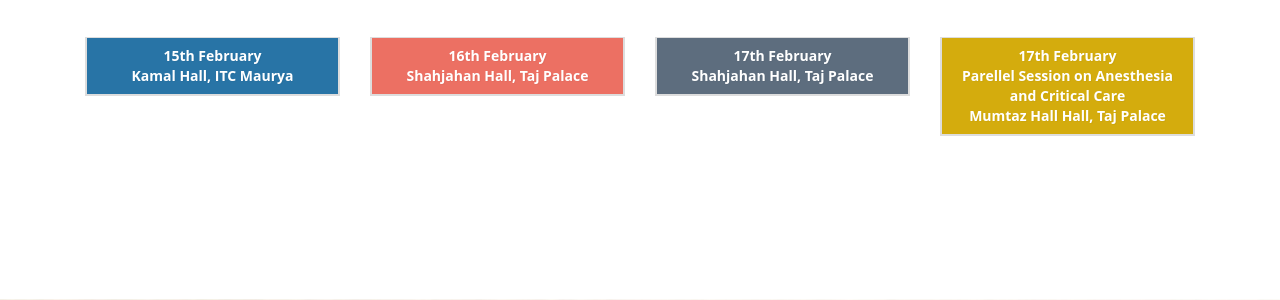
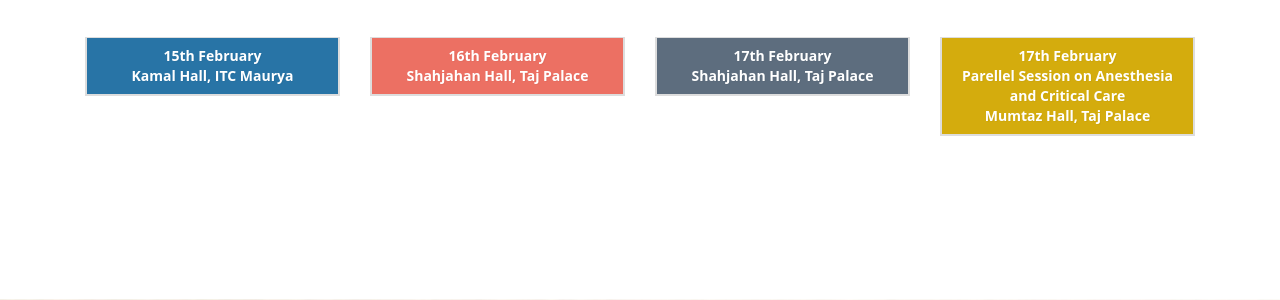
Before and after one commit to dotslash227/ailbs-website, a Django app: page /program-glance in a window 1280 px wide; the page is wider, and only the part inside the window is pictured. Shown: the part 452-752 px from the top of that part. Run offline with Django 3.2, Linux system fonts and the light colour scheme; data that the repository does not hold is empty; some libraries are stand-ins or nearby versions.

Commit message:
spelling fix

```diff
--- a/templates/glance.html
+++ b/templates/glance.html
@@ -73,7 +73,7 @@
                     <table class="table table-bordered">
                         <tbody>
                             <tr style="background-color:#D4AC0D; color:white; font-weight: bold;">
-                                <td style="text-align: center;"><b>17th February<br />Parellel Session on Anesthesia and Critical Care<br />Mumtaz Hall Hall, Taj Palace</b></td>
+                                <td style="text-align: center;"><b>17th February<br />Parellel Session on Anesthesia and Critical Care<br />Mumtaz Hall, Taj Palace</b></td>
                             </tr>
                             {% for each in a4 %}
                             {% if forloop.counter|divisibleby:2 %}
```
